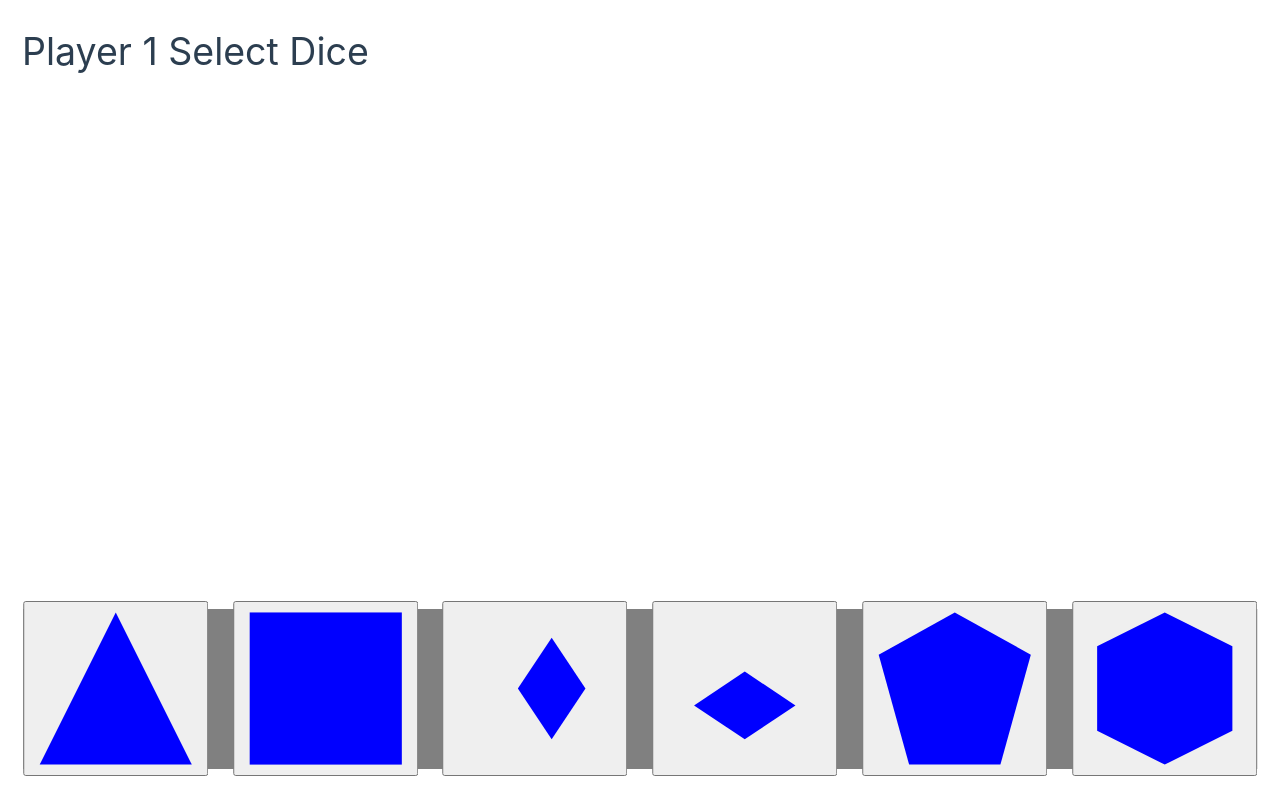
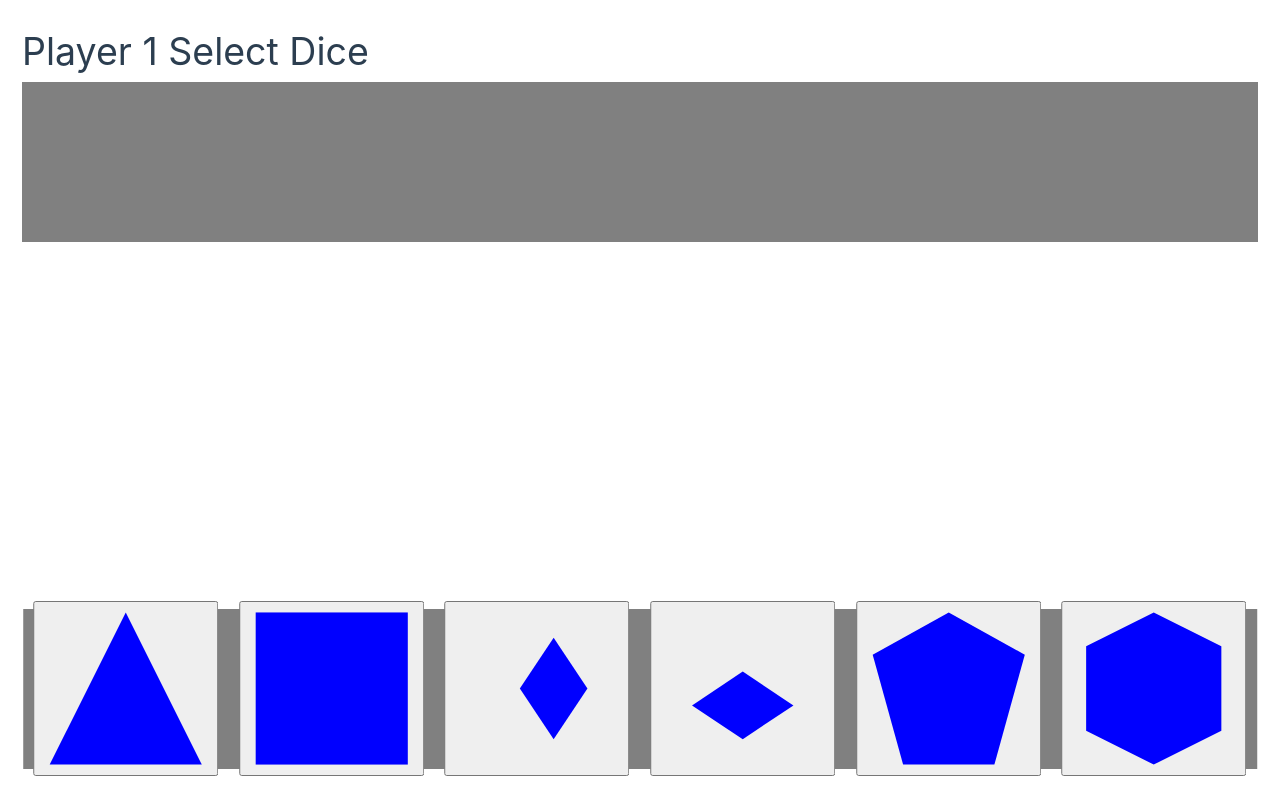
Before and after one commit to ericcorona1/dice-attack, a Vue app: page / in a window 1280 px wide. Both pictures are taken after a click on the button "Start". Built offline with nearby package versions, Linux system fonts and the light colour scheme.

Commit message:
selectArea now has space around and matches die size of player chosen dice

```diff
--- a/src/components/DiceSelectArea.vue
+++ b/src/components/DiceSelectArea.vue
@@ -14,13 +14,12 @@
   display: flex;
   justify-content: space-around;
   align-items: center;
-  gap: 2%;
   left: 50%;
   transform: translateX(-50%);
   margin-bottom: 0.5%;
 }
 
 .selectArea > button {
-  width: 20%;
+  width: 15%;
 }
 </style>
--- a/src/components/Select.vue
+++ b/src/components/Select.vue
@@ -74,10 +74,13 @@ const { addDieToPlayer, toggleTurn, reRollDie, selectPhaseCompleted } =
 .container {
   position: relative;
 }
+
 .diceHoldingBox {
   background-color: grey;
+  height: 20vh;
   display: flex;
   justify-content: space-around;
+  align-items: center;
 }
 
 .diceHoldingBox > button {
```
